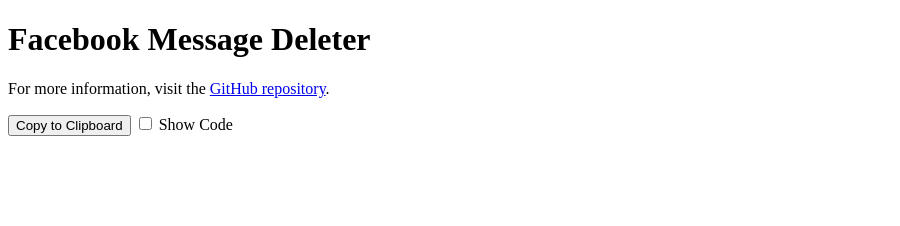
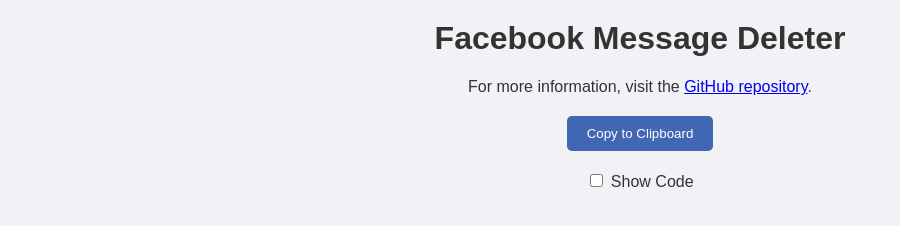
Before and after one commit to DanDanilyuk/facebook_message_deleter, a plain HTML site: page index.html in a window 1280 px wide. Shown: the whole page, without its empty margins (0-900 px from the left). Drawn offline with Linux system fonts and the light colour scheme.

Commit message:
Fix styling on HTML

```diff
--- a/index.html
+++ b/index.html
@@ -4,8 +4,56 @@
 <head>
   <title>Facebook Message Deleter</title>
   <style>
+    body {
+      font-family: Arial, sans-serif;
+      margin: 0;
+      padding: 0;
+      background-color: #f0f2f5;
+      color: #333;
+    }
+
+    h1 {
+      text-align: center;
+      margin-top: 20px;
+    }
+
+    p {
+      text-align: center;
+    }
+
+    .center {
+      display: block;
+      margin: 20px auto;
+      text-align: center;
+    }
+
+    button {
+      padding: 10px 20px;
+      background-color: #4267B2;
+      color: white;
+      border: none;
+      border-radius: 5px;
+      cursor: pointer;
+      transition: background-color 0.3s;
+    }
+
+    button:hover {
+      background-color: #365899;
+    }
+
+    .checkbox-container {
+      text-align: center;
+    }
+
     #content {
       white-space: pre-wrap;
+      margin: 0 auto;
+      padding: 20px;
+      background-color: #fff;
+      border: 1px solid #ddd;
+      border-radius: 5px;
+      max-width: 90%;
+      overflow-x: auto;
     }
   </style>
 </head>
@@ -15,8 +63,10 @@
   <p>For more information, visit the <a href="https://github.com/DanDanilyuk/facebook_message_deleter"
       target="_blank">GitHub repository</a>.</p>
 
-  <button onclick="copyToClipboard()">Copy to Clipboard</button>
-  <input type="checkbox" id="showCode" onclick="toggleCode()"> Show Code
+  <button class="center" onclick="copyToClipboard()">Copy to Clipboard</button>
+  <div class="checkbox-container">
+    <label><input type="checkbox" id="showCode" onclick="toggleCode()"> Show Code</label>
+  </div>
   <pre id="content" style="display: none">
     <script>
       window.onload = function () {
```
